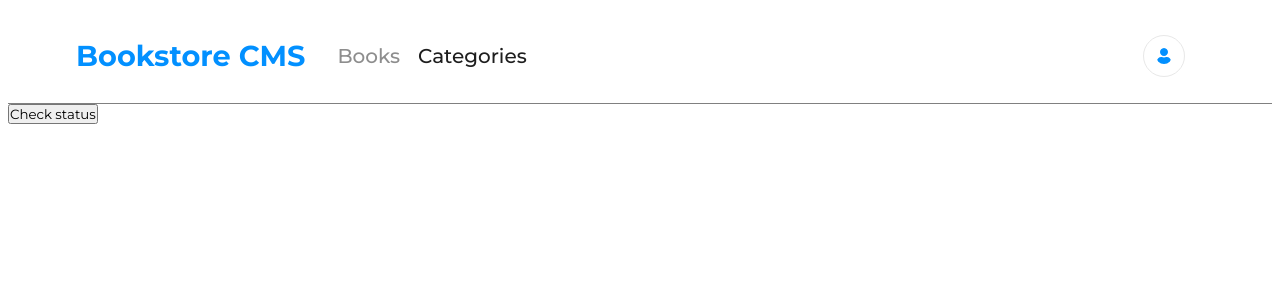
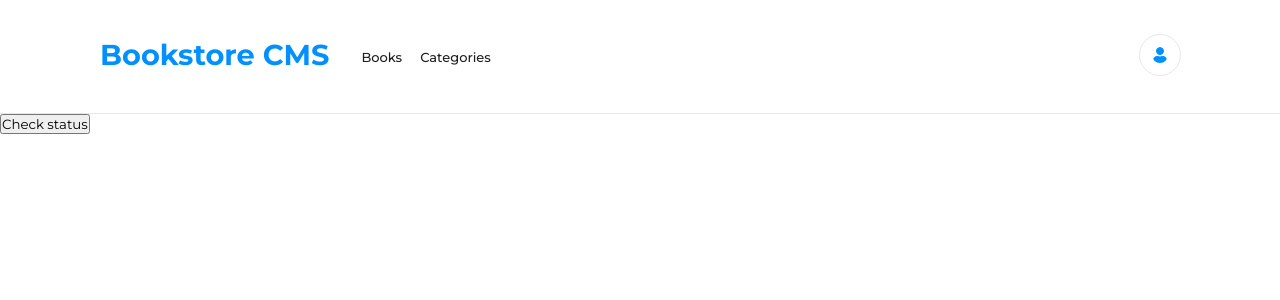
Before and after one commit to Adanzeakonobi/Bookstore, a React (Create React App) app: page /Bookstore/PageCatego in a window 1280 px wide. Shown: the top 300 px of the page. Built offline with nearby package versions, Linux system fonts and the light colour scheme.

Commit message:
Updated styling and made review corrections

```diff
--- a/src/App.css
+++ b/src/App.css
@@ -3,7 +3,9 @@
 
 * {
   padding: 0;
+  margin: 0;
   font-family: 'Montserrat', sans-serif;
+  text-decoration: none;
 }
 
 :root {
--- a/src/Component/style/book.css
+++ b/src/Component/style/book.css
@@ -112,11 +112,13 @@
 .currentChapterSection button {
   width: 11.5rem;
   height: 2.063rem;
-  margin: 0.75rem 0 0.563rem 0;
-  padding: 0.438rem 1.188rem 0.5rem 1.375rem;
+  /* margin: 0.75rem 0 0.563rem 0;
+  padding: 0.438rem 1.188rem 0.5rem 1.375rem; */
   border-radius: 3px;
   border: none;
   background-color: var(--azure);
   color: var(--white);
   cursor: pointer;
+  padding: 0.5rem;
+  margin-top: 1.4rem;
 }
--- a/src/Component/style/navibar.css
+++ b/src/Component/style/navibar.css
@@ -2,9 +2,11 @@
   display: flex;
   justify-content: space-between;
   align-items: center;
-  padding: 1rem 4.188rem 1rem 4.25rem;
+  /* padding: 1rem 4.188rem 1rem 4.25rem; */
+  padding: 1.438rem 6.188rem 1.688rem 6.25rem;
   height: 3.94rem;
-  border-bottom: 1.5px solid gray;
+  /* border-bottom: 1.5px solid gray; */
+  border-bottom: 1.5px solid #e8e8e8;
 }
 
 .insideNav {
@@ -27,6 +29,14 @@
 
 .nav-item.active {
   opacity: 1;
+  font-family: Montserrat, sans-serif;
+  font-size: 0.813rem;
+}
+
+.nav-item.inactive {
+  opacity: 1;
+  font-family: Montserrat, sans-serif;
+  font-size: 0.813rem;
 }
 
 .user-LogIn-icon {
@@ -35,5 +45,4 @@
   border: 1px solid var(--grey-border);
   border-radius: 50%;
   padding: 12px;
-  margin-right: 20px;
 }
--- a/src/Component/style/progress.css
+++ b/src/Component/style/progress.css
@@ -25,4 +25,6 @@
 .percentageProgress {
   display: flex;
   flex-direction: column;
+  padding-right: 3.5rem;
+  border-right: 1px solid #e8e8e8;
 }
```
